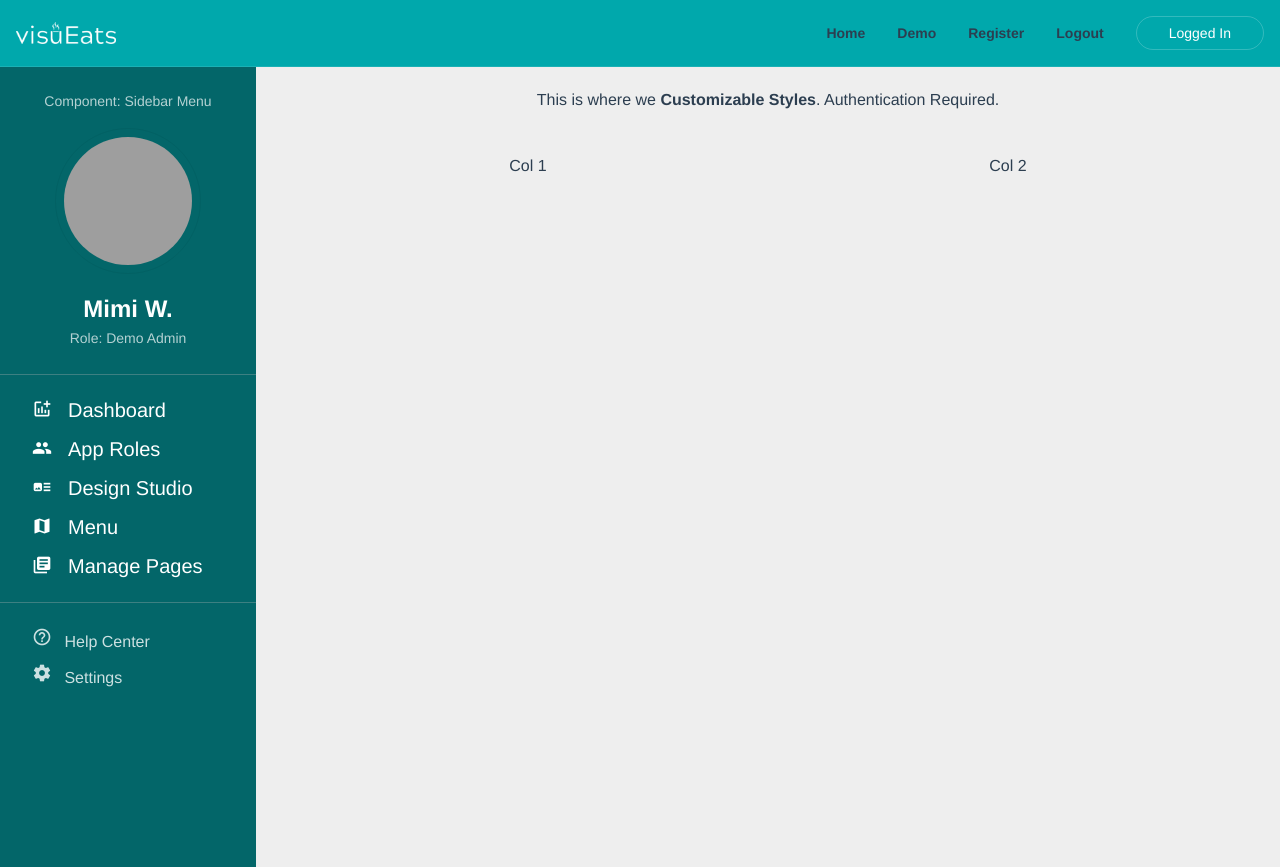
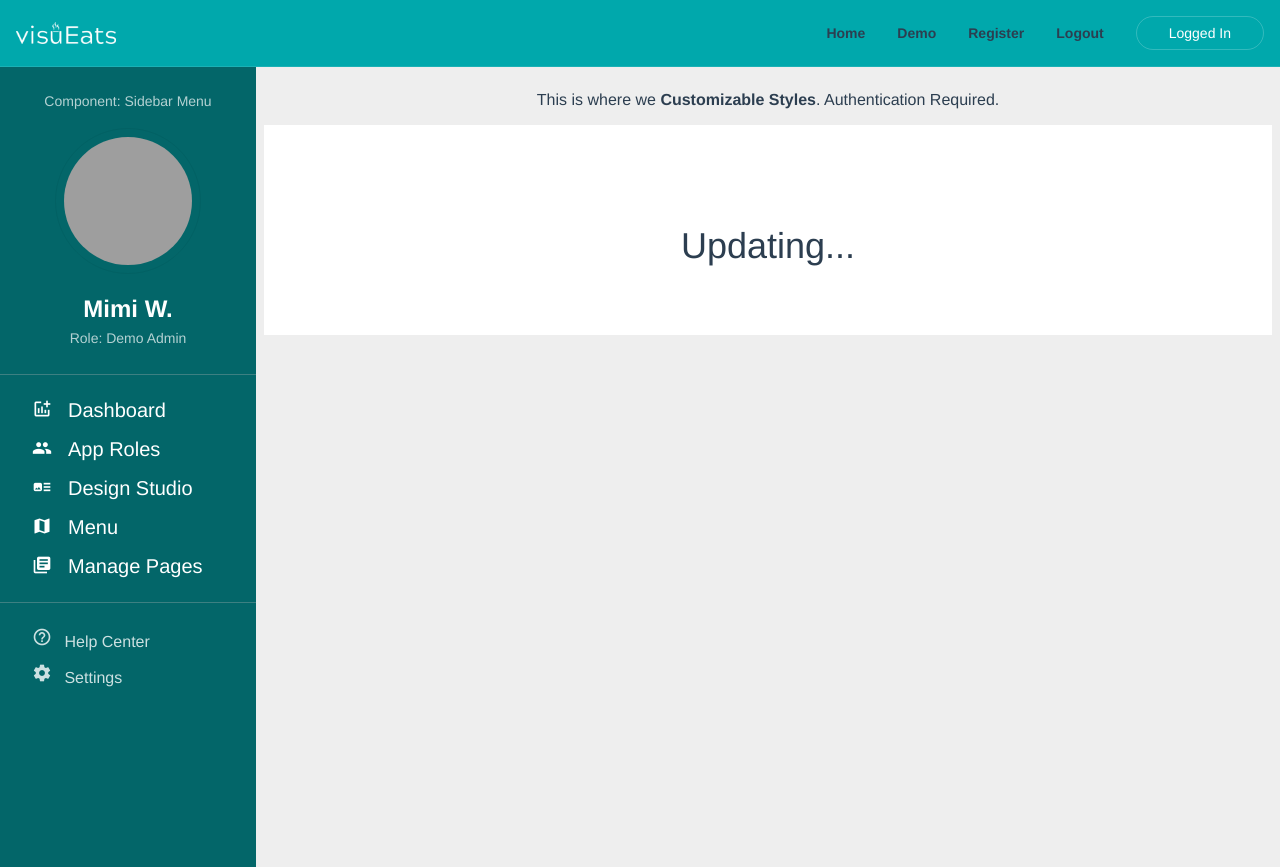
Before and after one commit to ex-labs/visueats-admin, a Vue app: page /design-studio in a window 1280 px wide. Built offline with nearby package versions, Linux system fonts and the light colour scheme; no server answers; sample sign-in values are in the browser's storage; grey boxes are pictures that could not be loaded.

Commit message:
view updates

```diff
--- a/src/views/AppRoles.vue
+++ b/src/views/AppRoles.vue
@@ -7,14 +7,15 @@
         <div class="inner-heading w-100">
           <h3 class="tl">Assign a New Role</h3>
         </div><!-- /heading -->
-        <div class="add-admin tl">
+        <div class="add-admin tl pb4">
           <input type="text" class="w-60 pa3 dib pa3" placeholder="Enter an Email Address">
           <select class="w-20 dib pa3 bn">
             <option>Admin</option>
             <option>Editor</option>
           </select>
         </div>
-        <div class="admin_list">
+        <div class="admin_list bt pv3">
+          <p class="i">Fetch and loop through Admin Array</p>
           <div class="admin-item">
           </div>
         </div>
--- a/src/views/DesignStudio.vue
+++ b/src/views/DesignStudio.vue
@@ -3,12 +3,9 @@
     <sidebar role="Demo Admin"></sidebar>
     <div class="main-content fl w-80 pa2 vh-100 bg-light-gray">
       <p>This is where we <span class="fw6">Customizable Styles</span>. Authentication Required.</p>
-      <div class="inner-content mw8 center pt4 flex">
-        <div class="w-50 pl4 pr2">
-          Col 1
-        </div><!-- /col -->
-        <div class="w-50 pl2 pr4">
-          Col 2
+      <div class="inner-content mw8 center pt4 flex bg-white">
+        <div class="w-100 tc pv4">
+          <p class="f2">Updating...</p>
         </div><!-- /col -->
       </div>
     </div>
--- a/src/views/ManagePages.vue
+++ b/src/views/ManagePages.vue
@@ -3,12 +3,9 @@
     <sidebar role="Demo Admin"></sidebar>
     <div class="main-content fl w-80 pa2 vh-100 bg-light-gray">
       <p>This is where we <span class="fw6">Manage Pages</span>. Authentication Required.</p>
-      <div class="inner-content mw8 center pt4 flex">
-        <div class="w-50 pl4 pr2">
-          Col 1
-        </div><!-- /col -->
-        <div class="w-50 pl2 pr4">
-          Col 2
+      <div class="inner-content mw8 center pt4 flex bg-white">
+        <div class="w-100 tc pv4">
+          <p class="f2">Updating...</p>
         </div><!-- /col -->
       </div>
     </div>
```
